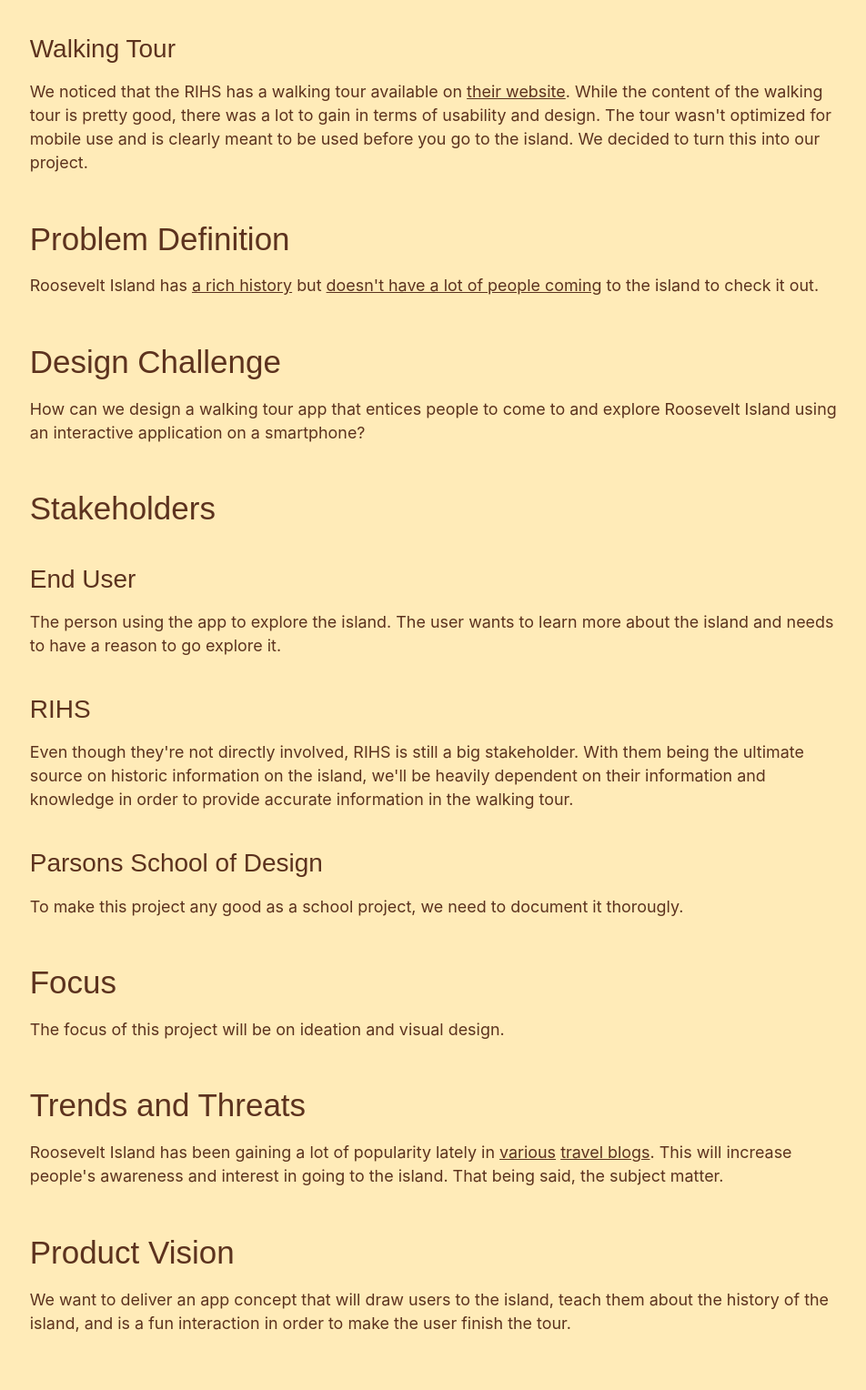
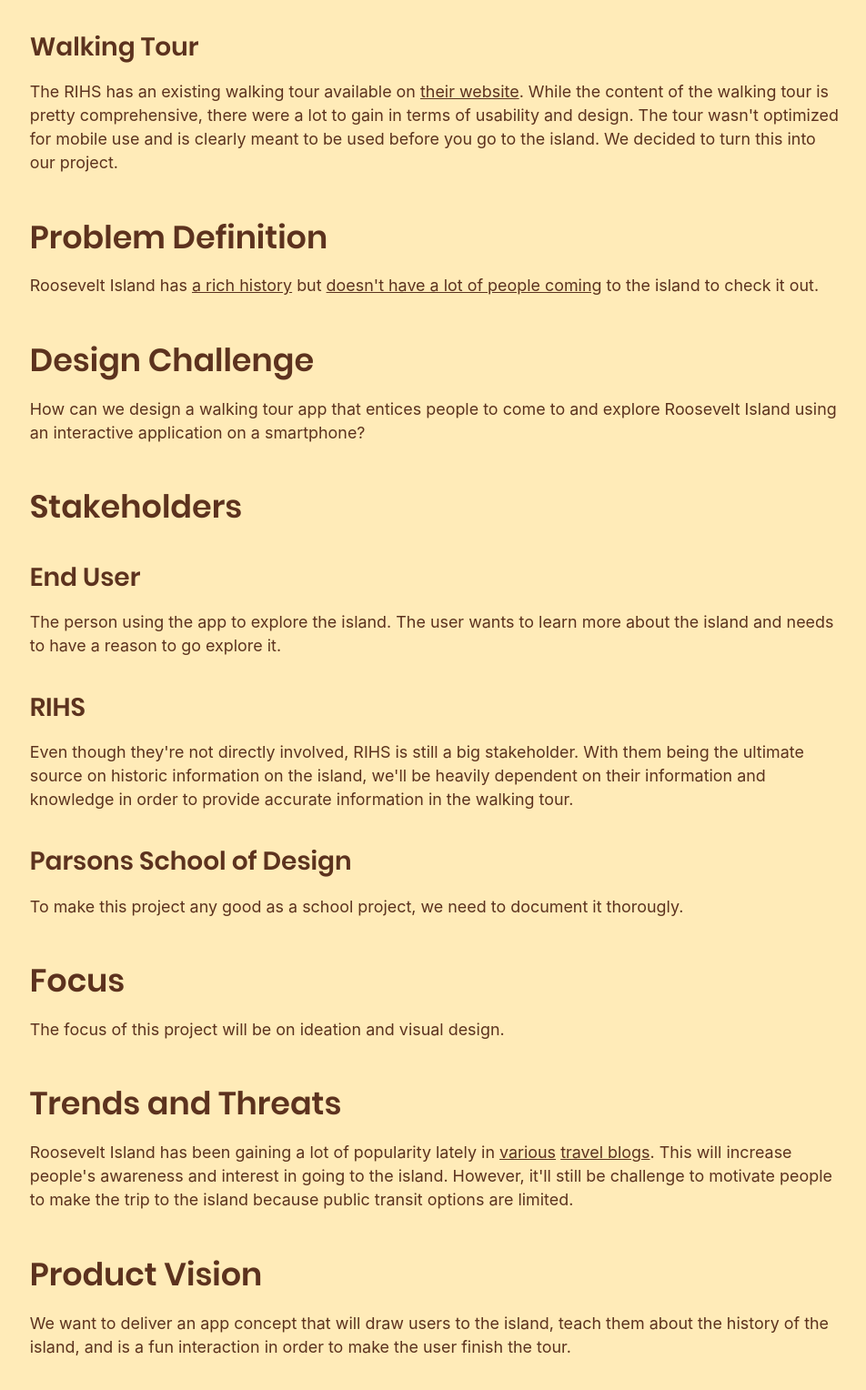
Before and after one commit to rijkvanzanten/officer-ollie, an Eleventy site: page src/site/index.md in a window 1280 px wide. Shown: the part 861-2389 px from the top of the page at 91% size, without its empty margins (286-1238 px from the left). Built offline with nearby package versions, Linux system fonts and the light colour scheme; Eleventy itself is replaced by a stand-in of ours; files that its build step writes are made by us from their sources; files whose address does not match are found by name.

Commit message:
Update index.md

```diff
--- a/src/site/index.md
+++ b/src/site/index.md
@@ -24,7 +24,7 @@ We found an organization that promotes awareness of the island's unique story an
 
 ### Walking Tour
 
-We noticed that the RIHS has a walking tour available on [their website](http://rihs.us/riwalk/). While the content of the walking tour is pretty good, there was a lot to gain in terms of usability and design. The tour wasn't optimized for mobile use and is clearly meant to be used before you go to the island. We decided to turn this into our project.
+The RIHS has an existing walking tour available on [their website](http://rihs.us/riwalk/). While the content of the walking tour is pretty comprehensive, there were a lot to gain in terms of usability and design. The tour wasn't optimized for mobile use and is clearly meant to be used before you go to the island. We decided to turn this into our project.
 
 ## Problem Definition
 
@@ -54,7 +54,7 @@ The focus of this project will be on ideation and visual design.
 
 ## Trends and Threats
 
-Roosevelt Island has been gaining a lot of popularity lately in [various](https://www.cnn.com/travel/article/roosevelt-island-things-to-do-new-york/index.html) [travel blogs](https://perceptivetravel.com/blog/2018/10/18/a-manhattan-oasis-on-roosevelt-island/). This will increase people's awareness and interest in going to the island. That being said, the subject matter.
+Roosevelt Island has been gaining a lot of popularity lately in [various](https://www.cnn.com/travel/article/roosevelt-island-things-to-do-new-york/index.html) [travel blogs](https://perceptivetravel.com/blog/2018/10/18/a-manhattan-oasis-on-roosevelt-island/). This will increase people's awareness and interest in going to the island. However, it'll still be challenge to motivate people to make the trip to the island because public transit options are limited.
 
 ## Product Vision
 
```
